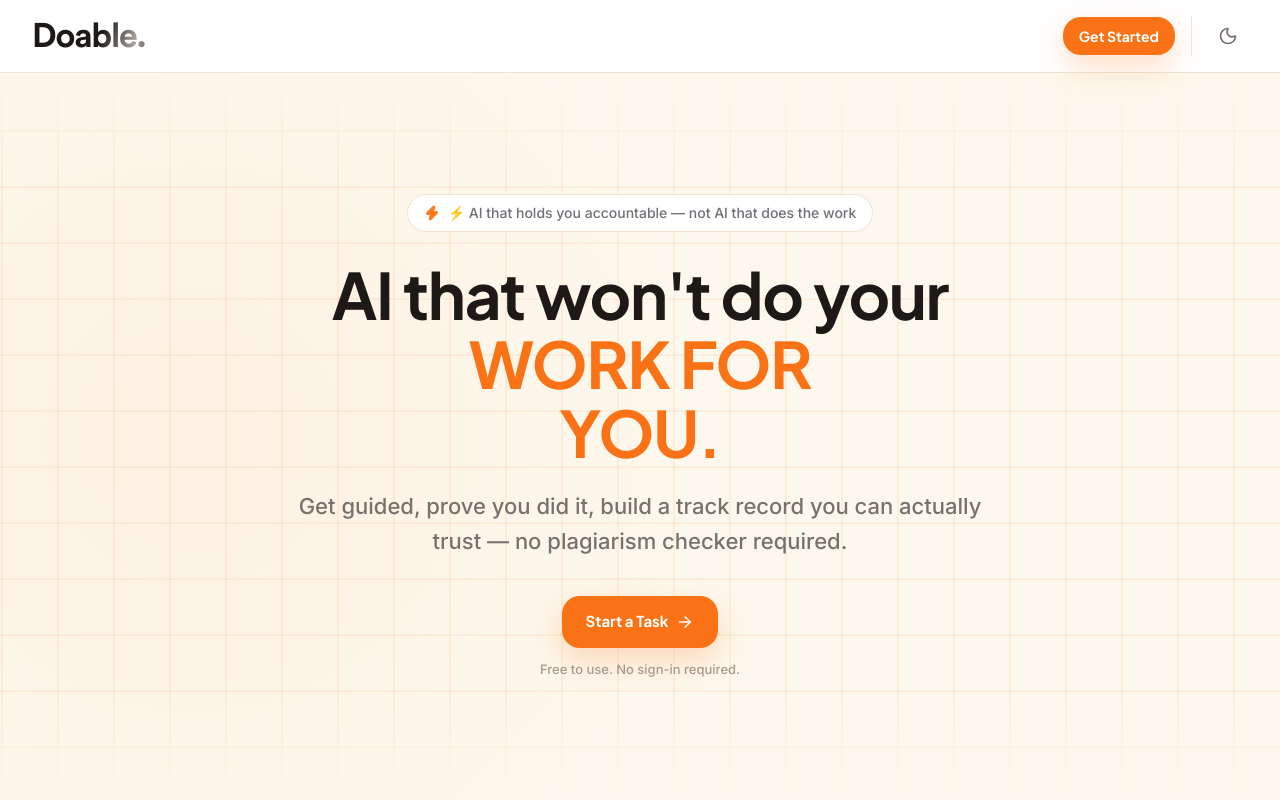
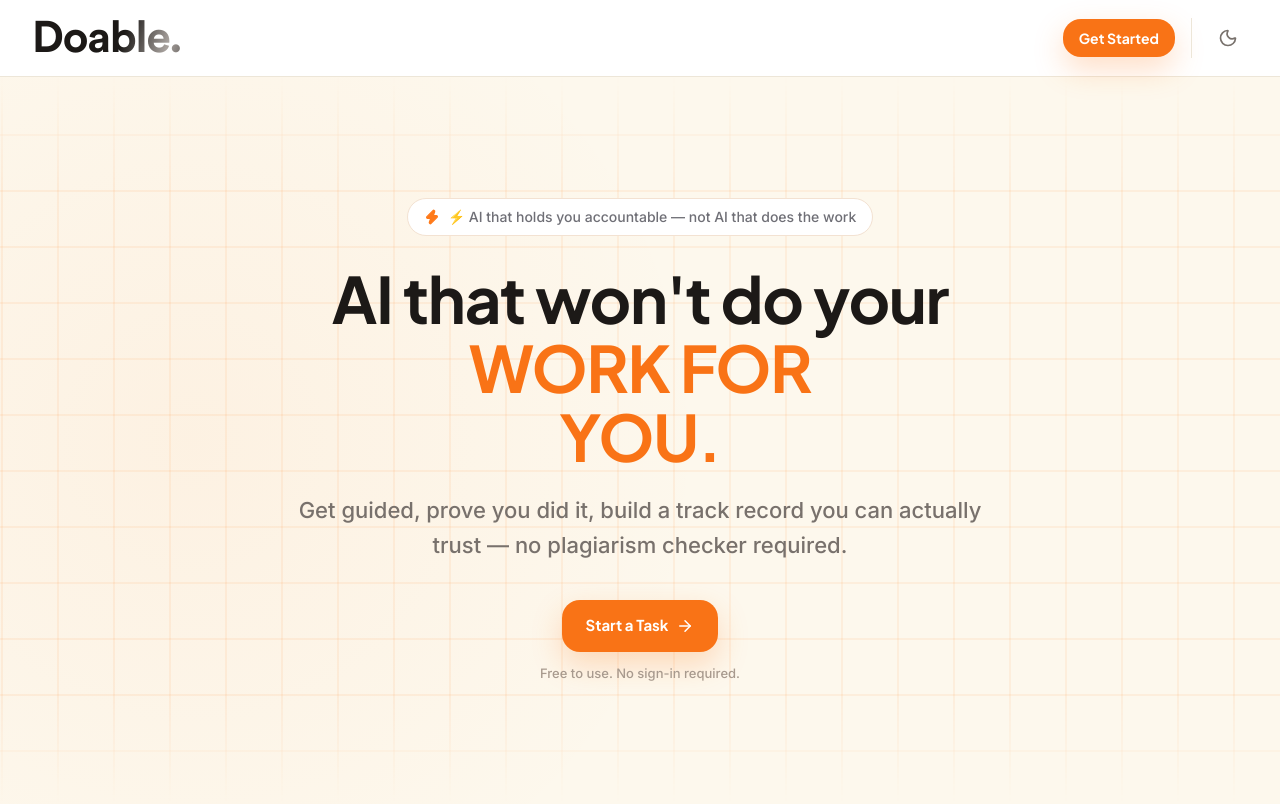
Before and after one commit to AdiTheCoder00/doable, a React (Vite) app: page / in a window 1280 px wide. Built offline with nearby package versions, Linux system fonts and the light colour scheme.

Commit message:
feat: initialize Tailwind CSS and define global design system styles

```diff
--- a/src/index.css
+++ b/src/index.css
@@ -117,7 +117,7 @@ button {
 }
 .shiny-logo {
   font-family: 'CircularStd', sans-serif;
-  font-size: 34px;
+  font-size: 44px;
   font-weight: 900;
   letter-spacing: -1.2px;
   background: linear-gradient(
```
